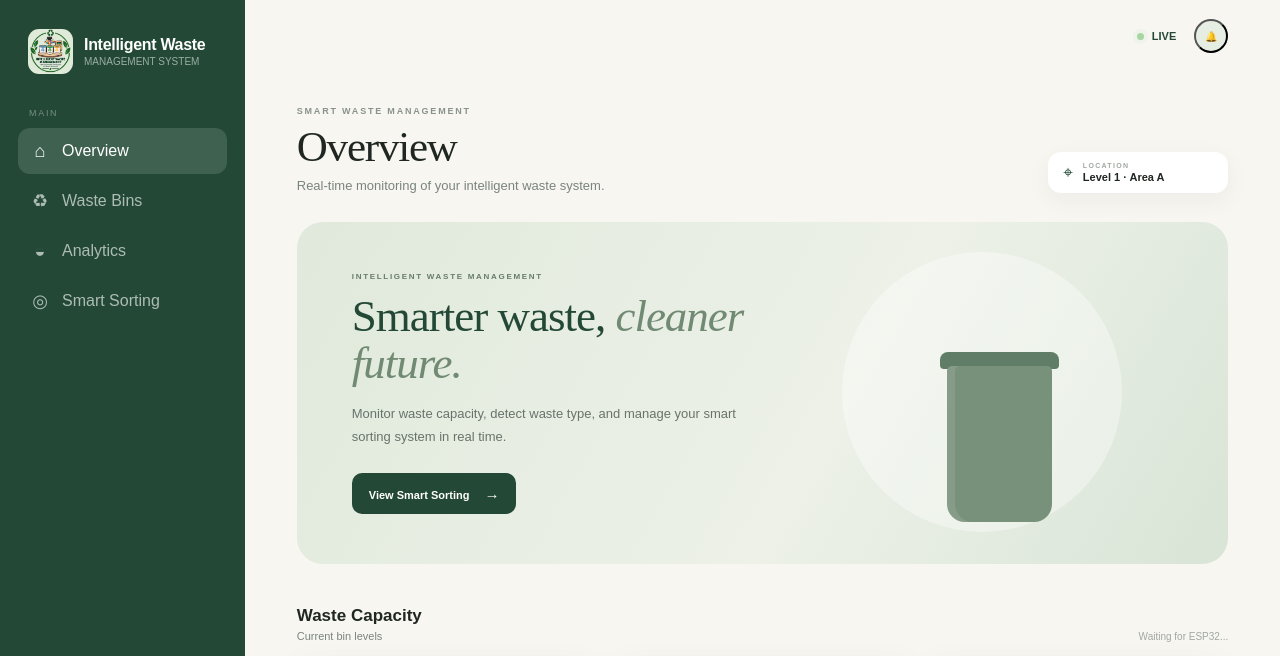
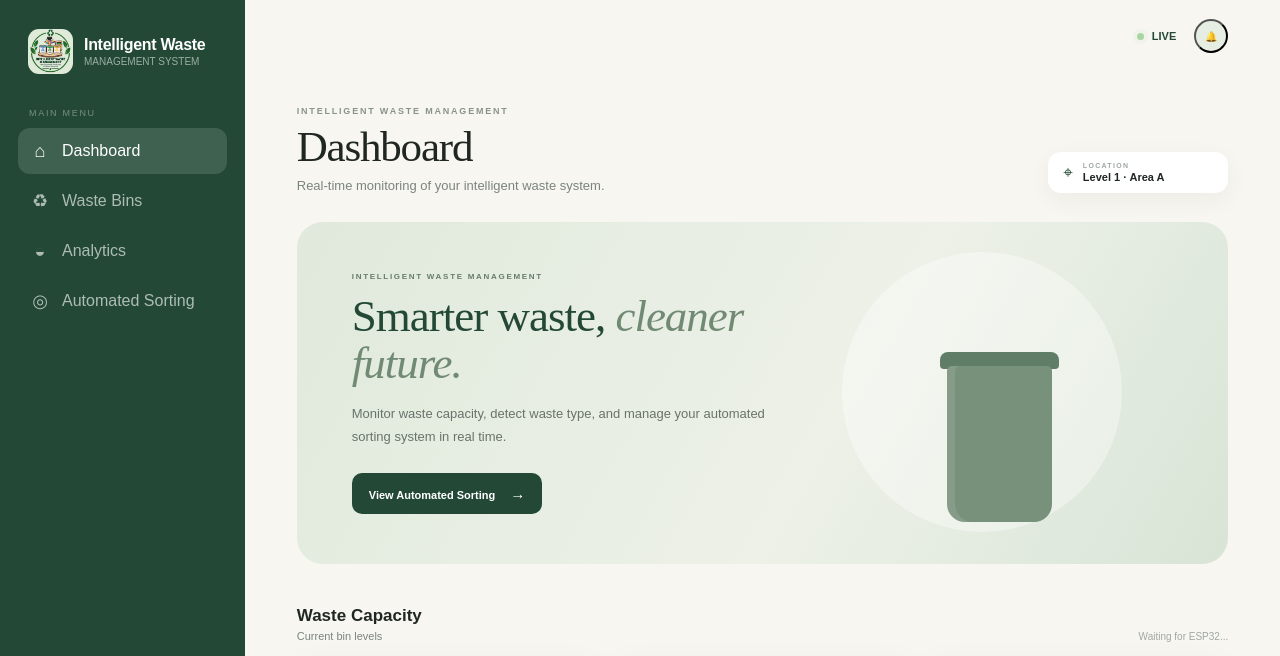
Before and after one commit to shadeera245-bit/intelligentwastedashboard, a website: page public/index.html in a window 1280 px wide. Shown: the top 656 px of the page. Drawn offline with Linux system fonts and the light colour scheme.

Commit message:
Update dashboard

```diff
--- a/public/index.html
+++ b/public/index.html
@@ -25,11 +25,11 @@
       </div>
     </div>
 
-    <div class="nav-label">MAIN</div>
+    <div class="nav-label">MAIN MENU</div>
 
     <nav class="nav">
       <button class="nav-item active" data-page="overview">
-        <span class="nav-icon">⌂</span><span>Overview</span>
+        <span class="nav-icon">⌂</span><span>Dashboard</span>
       </button>
       <button class="nav-item" data-page="bins">
         <span class="nav-icon">♻</span><span>Waste Bins</span>
@@ -38,7 +38,7 @@
         <span class="nav-icon">◒</span><span>Analytics</span>
       </button>
       <button class="nav-item" data-page="sorting">
-        <span class="nav-icon">◎</span><span>Smart Sorting</span>
+        <span class="nav-icon">◎</span><span>Automated Sorting</span>
       </button>
     </nav>
 
@@ -69,8 +69,8 @@
     <section class="page active" id="page-overview">
       <div class="page-heading">
         <div>
-          <div class="eyebrow">SMART WASTE MANAGEMENT</div>
-          <h1>Overview</h1>
+          <div class="eyebrow">INTELLIGENT WASTE MANAGEMENT</div>
+          <h1>Dashboard</h1>
           <p class="subtitle">Real-time monitoring of your intelligent waste system.</p>
         </div>
         <div class="location-chip">
@@ -86,8 +86,8 @@
         <div class="hero-content">
           <div class="hero-tag">INTELLIGENT WASTE MANAGEMENT</div>
           <h2>Smarter waste, <em>cleaner future.</em></h2>
-          <p>Monitor waste capacity, detect waste type, and manage your smart sorting system in real time.</p>
-          <button class="hero-button" data-page-target="sorting">View Smart Sorting <span>→</span></button>
+          <p>Monitor waste capacity, detect waste type, and manage your automated sorting system in real time.</p>
+          <button class="hero-button" data-page-target="sorting">View Automated Sorting <span>→</span></button>
         </div>
         <div class="hero-visual">
           <div class="hero-circle"></div>
@@ -230,7 +230,7 @@
 
     <section class="page" id="page-sorting">
       <div class="page-heading simple">
-        <div><div class="eyebrow">AUTOMATED CLASSIFICATION</div><h1>Smart Sorting</h1><p class="subtitle">Real-time waste classification using HuskyLens.</p></div>
+        <div><div class="eyebrow">AUTOMATED CLASSIFICATION</div><h1>Automated Sorting</h1><p class="subtitle">Real-time waste classification using HuskyLens.</p></div>
       </div>
 
       <div class="sorting-layout">
```
Also changed, not shown: public/assets/paper.jfif (added).
